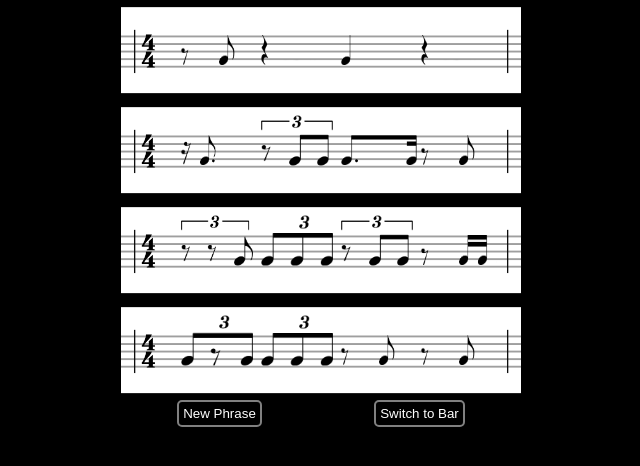
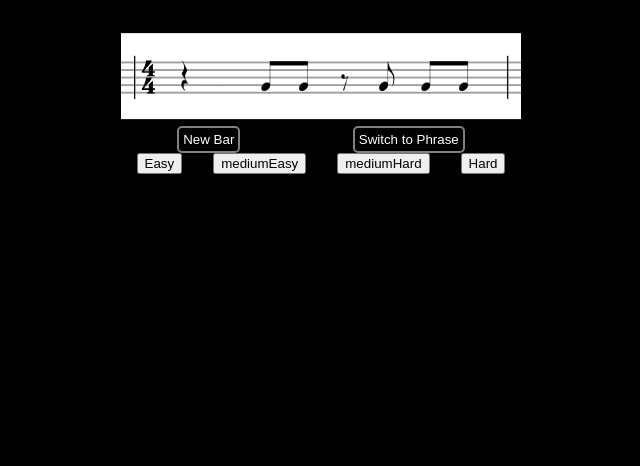
Before and after one commit to jeff-ramos-dev/rhythm-generator, a React (Vite) app: page / in a window 1280 px wide. Shown: the top 466 px of the page, without its empty margins (319-959 px from the left). Built offline with nearby package versions, Linux system fonts and the light colour scheme.

Commit message:
Refactor classes, WIP add difficulty levels

```diff
--- a/src/App.tsx
+++ b/src/App.tsx
@@ -1,22 +1,26 @@
 import './App.css'
 import { useState } from 'react'
-import { createBar, createPhrase } from './beatLogic'
+import { Bar, Phrase, difficultyLevels } from './utils.ts'
 import PhraseElement from './components/PhraseElement.tsx'
 import BarElement from './components/BarElement.tsx'
 
-
-
 function App() {
-  const initialBar = createBar(4);
-  const initialPhrase = createPhrase(4);
+  const initialBar = new Bar(4, 'easy');
+  const initialPhrase = new Phrase(4, 'easy');
 
   const [bar, setBar] = useState(initialBar);
   const [phrase, setPhrase] = useState(initialPhrase);
-  const [setting, setSetting] = useState('phrase');
+  const [setting, setSetting] = useState('bar');
+  const [difficulty, setDifficulty] = useState(difficultyLevels[0]);
+
+  function changeDifficulty() {
+// set difficulty to whatever button was clicked
+// remove selected class from other buttons and add to this one
+  }
 
   function handleClick() {
-    setBar((createBar(4)));
-    setPhrase((createPhrase(4)));
+    setBar(new Bar(4, difficultyLevels[0]));
+    setPhrase(new Phrase(4, difficultyLevels[0]));
   }
 
   function handleSetting() {
@@ -35,6 +39,12 @@ function App() {
           <button className="new" onClick={handleClick}>New Phrase</button>
           <button className="setting" onClick={handleSetting}>Switch to Bar</button>
         </div>
+        <div className="buttonContainer">
+          <button className={`difficulty ${difficultyLevels[0]}`} onClick={changeDifficulty}>Easy</button>
+          <button className={`difficulty ${difficultyLevels[1]}`} onClick={changeDifficulty}>mediumEasy</button>
+          <button className={`difficulty ${difficultyLevels[2]}`} onClick={changeDifficulty}>mediumHard</button>
+          <button className={`difficulty ${difficultyLevels[3]}`} onClick={changeDifficulty}>Hard</button>
+        </div>
       </>
     )
   } else {
@@ -45,6 +55,12 @@ function App() {
           <button className="new" onClick={handleClick}>New Bar</button>
           <button className="setting" onClick={handleSetting}>Switch to Phrase</button>
         </div>
+        <div className="buttonContainer">
+          <button className={`difficulty ${difficultyLevels[0]}`} onClick={changeDifficulty}>Easy</button>
+          <button className={`difficulty ${difficultyLevels[1]}`} onClick={changeDifficulty}>mediumEasy</button>
+          <button className={`difficulty ${difficultyLevels[2]}`} onClick={changeDifficulty}>mediumHard</button>
+          <button className={`difficulty ${difficultyLevels[3]}`} onClick={changeDifficulty}>Hard</button>
+        </div>
       </>
     )
   }
--- a/src/beatLogic.ts
+++ /dev/null
@@ -1,126 +0,0 @@
-// Need to decide on minimums and maximums subdivisionCount, beatCount, and barCount
-import quarterRest from './assets/0000.png'
-import one from './assets/1000.png'
-import e from './assets/0100.png'
-import and from './assets/0010.png'
-import a from './assets/0001.png'
-import oneE from './assets/1100.png'
-import eAnd from './assets/0110.png'
-import andA from './assets/0011.png'
-import oneA from './assets/1001.png'
-import oneAnd from './assets/1010.png'
-import eA from './assets/0101.png'
-import oneEAnd from './assets/1110.png'
-import eAndA from './assets/0111.png'
-import oneAndA from './assets/1011.png'
-import oneEA from './assets/1101.png'
-import oneEAndA from './assets/1111.png'
-import tpl from './assets/111.png'
-import p from './assets/010.png'
-import l from './assets/001.png'
-import tp from './assets/110.png'
-import pl from './assets/011.png'
-import tl from './assets/101.png'
-
-class Beat {
-    subdivisions: string[] // number of subdivisions is implied in the length of this array
-
-    constructor(subdivisionCount: number) {
-        this.subdivisions = [];
-        // randomly generate a string of length n and push to subdivisions array
-        for (let i = 0; i < subdivisionCount; i++) {
-            this.subdivisions.push(Math.floor(Math.random() * 2).toString());
-        }
-    }
-}
-
-class Bar {
-    beats: Beat[]; // number of beats is implied in the length of this array
-
-    constructor(beatCount: number) {
-        this.beats = [];
-        const possibleSubdivisionCounts: number[] = [3, 4];
-        let subdivisionCount;
-        for (let i = 0; i < beatCount; i++) {
-            // subdivisionCount = Math.ceil(Math.random() * 4);
-            subdivisionCount = possibleSubdivisionCounts[Math.floor(Math.random() * 2)];
-            this.beats.push(new Beat(subdivisionCount));
-        }
-    }
-}
-
-class Phrase {
-    bars: Bar[];
-
-    constructor(barCount: number) {
-        this.bars = [];
-        for (let i = 0; i < barCount; i++) {
-            // let beatCount = Math.ceil(Math.random() * 6);
-            let beatCount = 4; // hardcoded value for testing
-            this.bars.push(new Bar(beatCount));
-        }
-    }
-}
-
-type SubdivisionMetadata = Record<string, string>;
-
-enum Subdivision {
-    THREE = 'THREE',
-    FOUR = 'FOUR',
-}
-
-
-const SubdivisionMap: Record<Subdivision, SubdivisionMetadata> = {
-    [Subdivision.THREE]: {
-        '000': quarterRest,
-        '100': one,
-        '010': p,
-        '001': l,
-        '110': tp,
-        '011': pl,
-        '101': tl,
-        '111': tpl,
-    },
-    [Subdivision.FOUR]: {
-        '0000': quarterRest,
-        '1000': one,
-        '0100': e,
-        '0010': and,
-        '0001': a,
-        '1010': oneAnd,
-        '0101': eA,
-        '1100': oneE,
-        '0110': eAnd,
-        '0011': andA,
-        '1001': oneA,
-        '1110': oneEAnd,
-        '0111': eAndA,
-        '1011': oneAndA,
-        '1101': oneEA,
-        '1111': oneEAndA,
-    }
-}
-
-function createBeat(subdivisionCount: number): Beat {
-    // return Beat with correct subdivision count
-    return new Beat(subdivisionCount);
-}
-
-function createBar(beatCount: number): Bar {
-    // return Bar with correct beat count
-    return new Bar(beatCount);
-}
-
-function createPhrase(barCount: number): Phrase {
-    // return Phrase with correct bar count
-    return new Phrase(barCount);
-}
-
-export {
-    createBar,
-    createPhrase,
-    Beat,
-    Bar,
-    Phrase,
-    SubdivisionMap
-}
--- a/src/components/BarElement.tsx
+++ b/src/components/BarElement.tsx
@@ -1,7 +1,7 @@
 import barline from '../assets/Barline.png'
 import staff from '../assets/Stave-lines-1-system.png'
 import timeSignature from '../assets/4-4.png'
-import {Bar} from '../beatLogic.ts'
+import {Bar} from '../utils.ts'
 import BeatImage from './BeatElement.tsx'
 
 type barProps = {
@@ -18,12 +18,11 @@ export default function BarElement(props: barProps) {
             <img className="time-signature " src={timeSignature} alt="time-signature" />
             {
                 bar.beats.map((beat, index) => {
-                    const subs = beat.subdivisions.join('');
                     return (
                         <BeatImage
                             key={beatNumbers[index]}
                             beatNumber={beatNumbers[index]}
-                            permutation={subs}
+                            permutation={beat.subdivisions.join('')}
                         />
                     )
                 })
--- a/src/components/BeatElement.tsx
+++ b/src/components/BeatElement.tsx
@@ -2,6 +2,7 @@ type imgProps = {
     beatNumber: string;
     permutation: string;
 }
+
 export default function BeatImage(props: imgProps) {
     const {beatNumber, permutation} = props;
     let classes;
--- a/src/components/PhraseElement.tsx
+++ b/src/components/PhraseElement.tsx
@@ -1,4 +1,4 @@
-import {Phrase} from '../beatLogic.ts'
+import {Phrase} from '../utils.ts'
 import BarElement from './BarElement.tsx'
 
 type phraseProps = {
@@ -9,7 +9,7 @@ export default function PhraseElement(props: phraseProps) {
     const {phrase} = props;
     return (
         <>
-            {phrase.bars.map(bar => <BarElement bar={bar} />)}
+            {phrase.bars.map((bar, index) => <BarElement key={index} bar={bar} />)}
         </>
     )
 }
--- /dev/null
+++ b/src/utils.ts
@@ -0,0 +1,155 @@
+// Need to decide on minimums and maximums subdivisionCount, beatCount, and barCount
+import quarterRest from './assets/0000.png'
+import one from './assets/1000.png'
+import e from './assets/0100.png'
+import and from './assets/0010.png'
+import a from './assets/0001.png'
+import oneE from './assets/1100.png'
+import eAnd from './assets/0110.png'
+import andA from './assets/0011.png'
+import oneA from './assets/1001.png'
+import oneAnd from './assets/1010.png'
+import eA from './assets/0101.png'
+import oneEAnd from './assets/1110.png'
+import eAndA from './assets/0111.png'
+import oneAndA from './assets/1011.png'
+import oneEA from './assets/1101.png'
+import oneEAndA from './assets/1111.png'
+import tpl from './assets/111.png'
+import p from './assets/010.png'
+import l from './assets/001.png'
+import tp from './assets/110.png'
+import pl from './assets/011.png'
+import tl from './assets/101.png'
+
+const difficultyLevels = ['easy', 'mediumEasy', 'mediumHard', 'hard'];
+
+type SubdivisionMetadata = Record<string, string>;
+
+enum Subdivision {
+    THREE = 'THREE',
+    FOUR = 'FOUR',
+}
+
+const SubdivisionMap: Record<Subdivision, SubdivisionMetadata> = {
+    [Subdivision.THREE]: {
+        '000': quarterRest,
+        '100': one,
+        '010': p,
+        '001': l,
+        '110': tp,
+        '011': pl,
+        '101': tl,
+        '111': tpl,
+    },
+    [Subdivision.FOUR]: {
+        '0000': quarterRest,
+        '1000': one,
+        '0100': e,
+        '0010': and,
+        '0001': a,
+        '1010': oneAnd,
+        '0101': eA,
+        '1100': oneE,
+        '0110': eAnd,
+        '0011': andA,
+        '1001': oneA,
+        '1110': oneEAnd,
+        '0111': eAndA,
+        '1011': oneAndA,
+        '1101': oneEA,
+        '1111': oneEAndA,
+    }
+}
+
+
+class Beat {
+    subdivisions: string[]
+    easySubdivisions = ['0000', '1000', '1010', '0010'];
+    mediumEasySubdivisions = [
+        ...this.easySubdivisions,
+            '1111',
+            '1110',
+            '1011'
+        ];
+    mediumHardSubdivisions = [
+        ...this.mediumEasySubdivisions,
+            '1001',
+            '0011',
+            '1100',
+            '1101'
+        ];
+    hardSubdivisions = [
+        ...this.mediumHardSubdivisions,
+            '0101',
+            '0110',
+            '0111',
+            '0100',
+            '0001'
+        ];
+    tripletSubdivisions = ['000', '100', '110', '111', '010', '011', '001', '101'];
+
+    constructor(difficulty: string) {
+        this.subdivisions = [];
+        switch (difficulty) {
+            case difficultyLevels[0]:
+                this.subdivisions.push(
+                    this.easySubdivisions[
+                        Math.floor(Math.random() * this.easySubdivisions.length)
+                    ]
+                )
+                break;
+            case difficultyLevels[1]:
+                this.subdivisions.push(
+                    this.easySubdivisions[
+                        Math.floor(Math.random() * this.mediumEasySubdivisions.length)
+                    ]
+                )
+            case difficultyLevels[2]:
+                this.subdivisions.push(
+                    this.easySubdivisions[
+                        Math.floor(Math.random() * this.mediumHardSubdivisions.length)
+                    ]
+                )
+            case difficultyLevels[3]:
+                this.subdivisions.push(
+                    this.easySubdivisions[
+                        Math.floor(Math.random() * this.hardSubdivisions.length)
+                    ]
+                )
+        }
+
+    }
+}
+
+class Bar {
+    beats: Beat[];
+
+    constructor(beatCount: number, difficulty: string) {
+        this.beats = [];
+        for (let i = 0; i < beatCount; i++) {
+            this.beats.push(new Beat(difficulty));
+        }
+    }
+}
+
+class Phrase {
+    bars: Bar[];
+
+
+    constructor(barCount: number, difficulty: string) {
+        this.bars = [];
+        for (let i = 0; i < barCount; i++) {
+            let beatCount = 4; // hardcoded value for testing
+            this.bars.push(new Bar(beatCount, difficulty));
+        }
+    }
+}
+
+export {
+    Beat,
+    Bar,
+    Phrase,
+    difficultyLevels,
+    SubdivisionMap
+}
```
